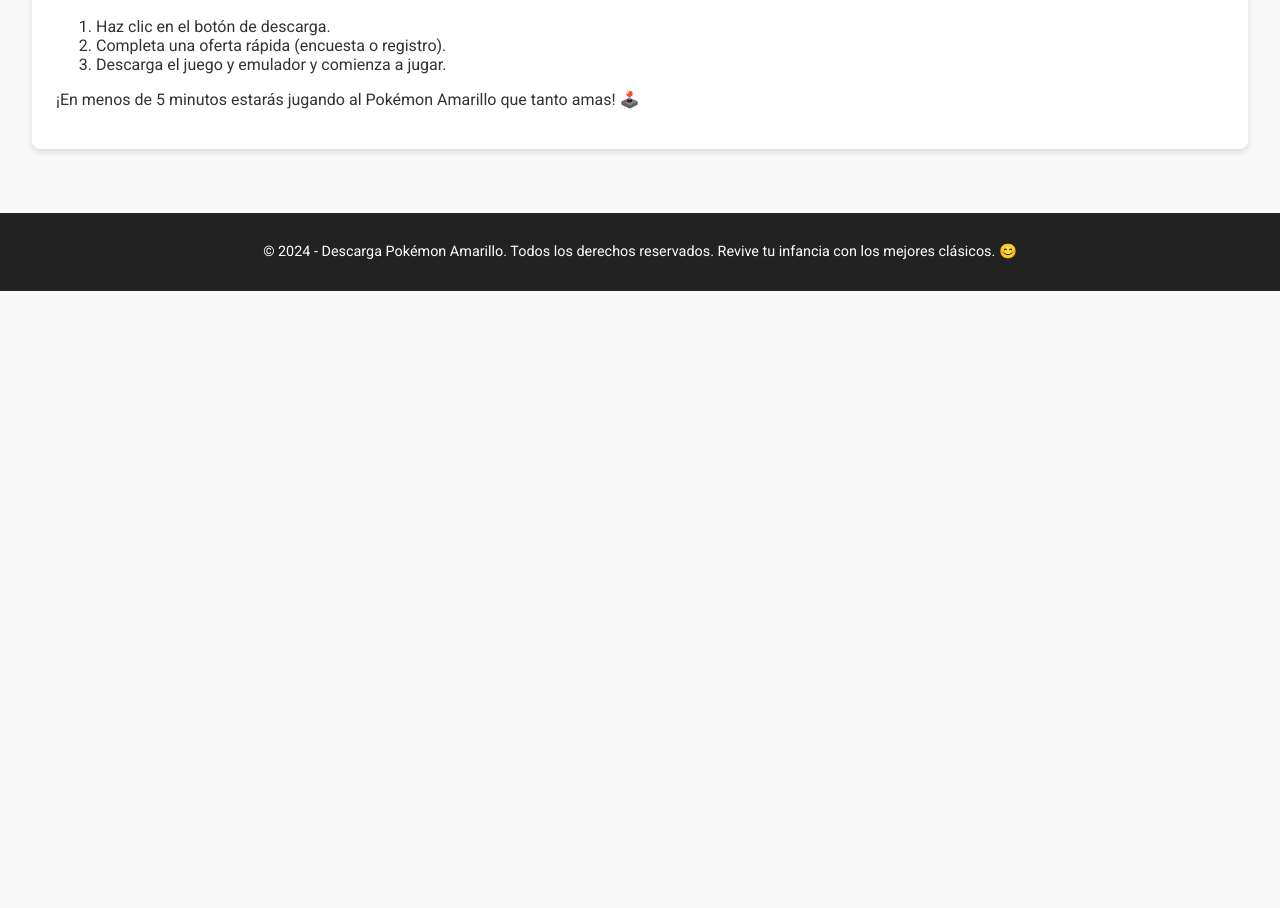
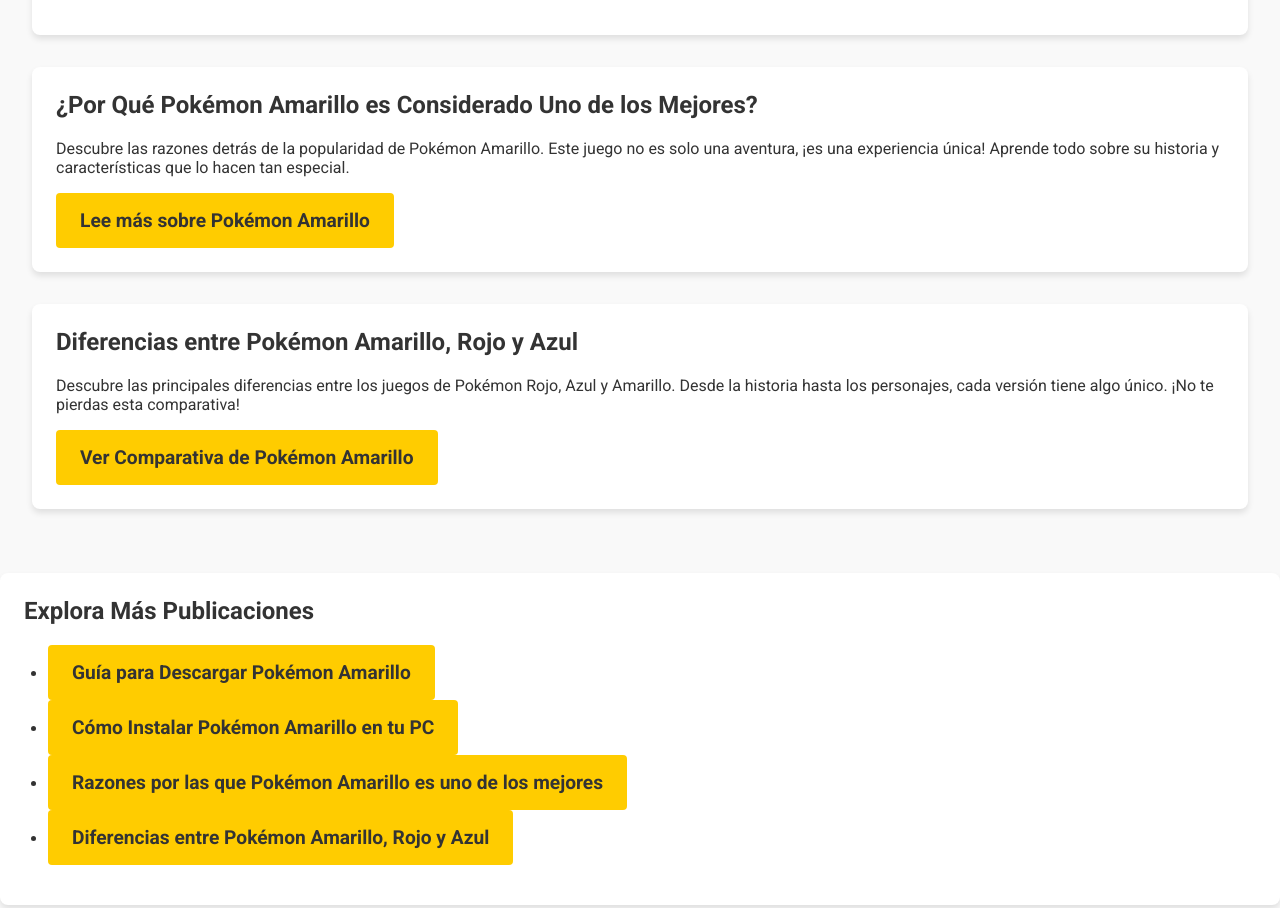
Before and after one commit to JuegosLand/PokemonAmarillo, a plain HTML site: page index.html in a window 1280 px wide. Shown: the part 1142-2050 px from the top of the page. Before the commit the page ends 1433 px from the top, so only its background shows below. Drawn offline with Linux system fonts and the light colour scheme.

Commit message:
Add files via upload

```diff
--- a/index.html
+++ b/index.html
@@ -134,12 +134,6 @@
     <div class="alert">
         🚨 Oferta exclusiva: ¡Disponible solo por tiempo limitado! Completa la oferta ahora y empieza a jugar. 🚨
     </div>
-    <div class="cta-buttons-container" style="text-align: center; margin-top: 20px;">
-        <a href="guia-descargar-juego.html" class="cta-button">Lee nuestra nueva guía de Pokémon Amarillo</a>
-        <a href="como-instalar-pokemon-amarillo.html" class="cta-button">¡Descárgalo ahora y comienza tu aventura!</a>
-        <!-- Enlace al post adicional -->
-        <a href="por-que-pokemon-amarillo-es-considerado-mejor-juego.html" class="cta-button">Descubre por qué Pokémon Amarillo es considerado uno de los mejores juegos</a>
-    </div>
 
     <main>
         <!-- Post 1 -->
@@ -172,9 +166,40 @@
             </div>
         </section>
 
+        <!-- Post 3 -->
+        <section>
+            <div class="description">
+                <h2>¿Por Qué Pokémon Amarillo es Considerado Uno de los Mejores?</h2>
+                <p>Descubre las razones detrás de la popularidad de Pokémon Amarillo. Este juego no es solo una aventura, ¡es una experiencia única! Aprende todo sobre su historia y características que lo hacen tan especial.</p>
+                <a href="por-que-pokemon-amarillo-es-considerado-mejor-juego.html" class="cta-button">Lee más sobre Pokémon Amarillo</a>
+            </div>
+        </section>
+
+        <!-- Post 4 -->
+        <section>
+            <div class="description">
+                <h2>Diferencias entre Pokémon Amarillo, Rojo y Azul</h2>
+                <p>Descubre las principales diferencias entre los juegos de Pokémon Rojo, Azul y Amarillo. Desde la historia hasta los personajes, cada versión tiene algo único. ¡No te pierdas esta comparativa!</p>
+                <a href="diferencias-pokemon-amarillo-rojo-azul.html" class="cta-button">Ver Comparativa de Pokémon Amarillo</a>
+            </div>
+        </section>
+
         <!-- Aquí puedes seguir agregando más posts si lo deseas -->
 
     </main>
+
+    <!-- Lista de posts -->
+    <section>
+        <div class="description">
+            <h2>Explora Más Publicaciones</h2>
+            <ul>
+                <li><a href="guia-descargar-juego.html" class="cta-button">Guía para Descargar Pokémon Amarillo</a></li>
+                <li><a href="como-instalar-pokemon-amarillo.html" class="cta-button">Cómo Instalar Pokémon Amarillo en tu PC</a></li>
+                <li><a href="por-que-pokemon-amarillo-es-considerado-mejor-juego.html" class="cta-button">Razones por las que Pokémon Amarillo es uno de los mejores</a></li>
+                <li><a href="diferencias-pokemon-amarillo-rojo-azul.html" class="cta-button">Diferencias entre Pokémon Amarillo, Rojo y Azul</a></li>
+            </ul>
+        </div>
+    </section>
 
     <footer>
         <p>&copy; 2024 - Descarga Pokémon Amarillo. Todos los derechos reservados. Revive tu infancia con los mejores clásicos. 😊</p>
```
Lines whose indentation alone changed are shown as unchanged.
